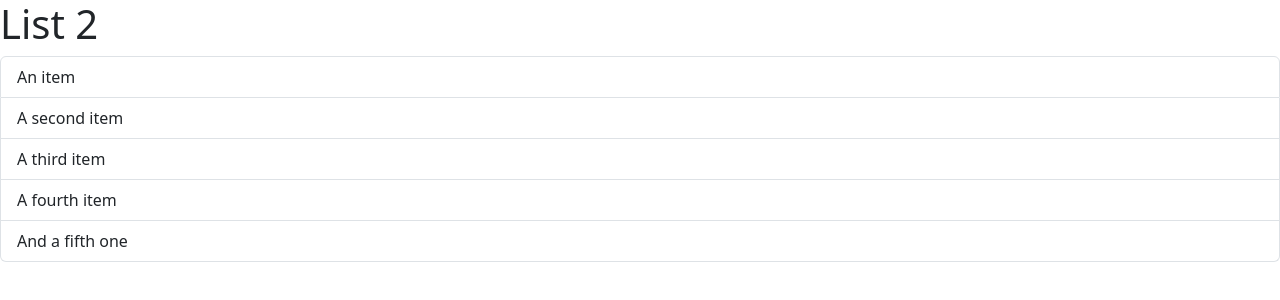
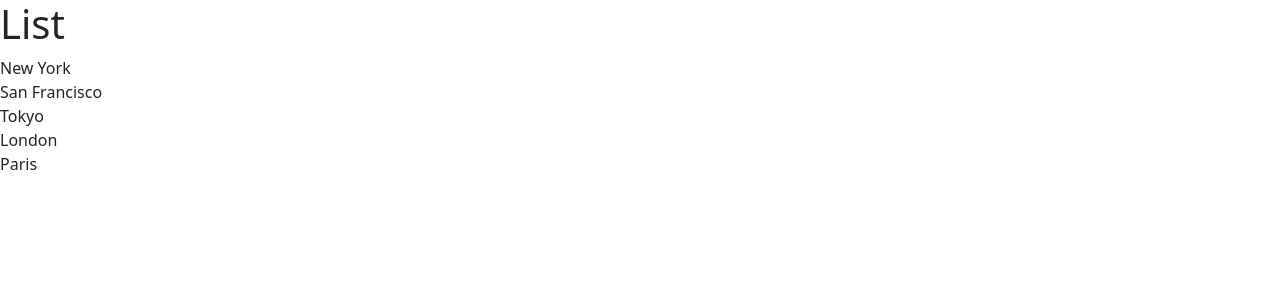
Before and after one commit to chienchuanw/react-learning, a React (Vite) app: page / in a window 1280 px wide. Shown: the top 300 px of the page. Built offline with nearby package versions, Linux system fonts and the light colour scheme.

Commit message:
Finished Rendering Lists

```diff
--- a/src/components/ListGroup.tsx
+++ b/src/components/ListGroup.tsx
@@ -52,6 +52,21 @@
   );
 }
 
+function ListGroup() {
+  const items = ['New York', 'San Francisco', 'Tokyo', 'London', 'Paris'];
+
+  return (
+    <>
+      <h1>List</h1>
+      <ul className="list-group">
+        {/* If we want to write JS expression in JSX, we have to add curly braces */}
+        {/* Each child in a list should have a "key" property and it needs to be unique */}
+        {items.map(item => <li key={item}>{item}</li>)}
+      </ul>
+    </>
+  )
+}
 
 
-export default ListGroup2;
+
+export default ListGroup;
```
